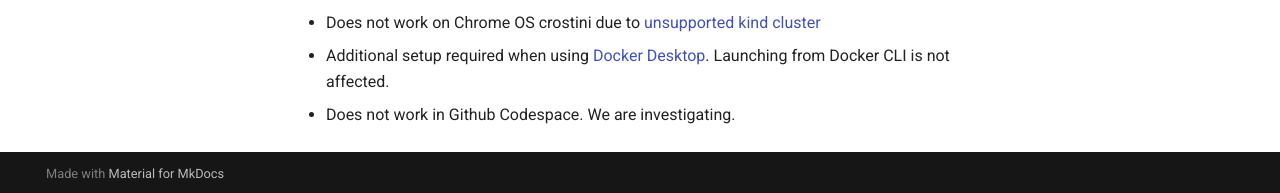
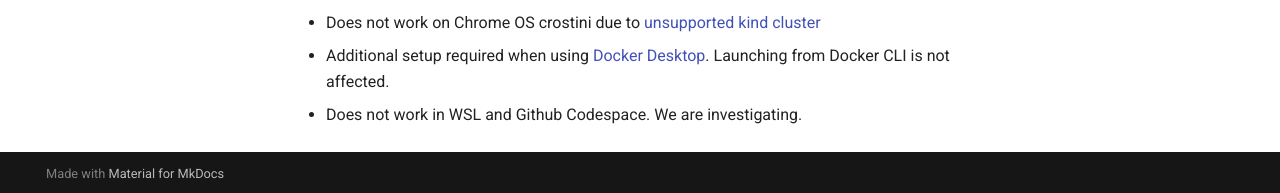
Before and after one commit to equinor/flowify-documentation, an MkDocs documentation site: the page built from docs/run_local.md, in a window 1280 px wide. Shown: the part 717-910 px from the top of the page. Built offline with MkDocs 1.6.1 and Material for MkDocs 9.7.7, drawn with Linux system fonts in a browser that asks for light colours; comment, search, counter and statistics services are not loaded.

Commit message:
update issue

```diff
--- a/docs/run_local.md
+++ b/docs/run_local.md
@@ -22,4 +22,4 @@ Known issues:
 - Workspace creation is not available for local run. You can only work with the built-in sandbox workspace.
 - Does not work on Chrome OS crostini due to [unsupported kind cluster](https://kind.sigs.k8s.io/docs/user/known-issues/#chrome-os)
 - Additional setup required when using [Docker Desktop](https://kind.sigs.k8s.io/docs/user/known-issues/#docker-desktop-for-macos-and-windows). Launching from Docker CLI is not affected.
-- Does not work in Github Codespace. We are investigating.
+- Does not work in WSL and Github Codespace. We are investigating.
```
